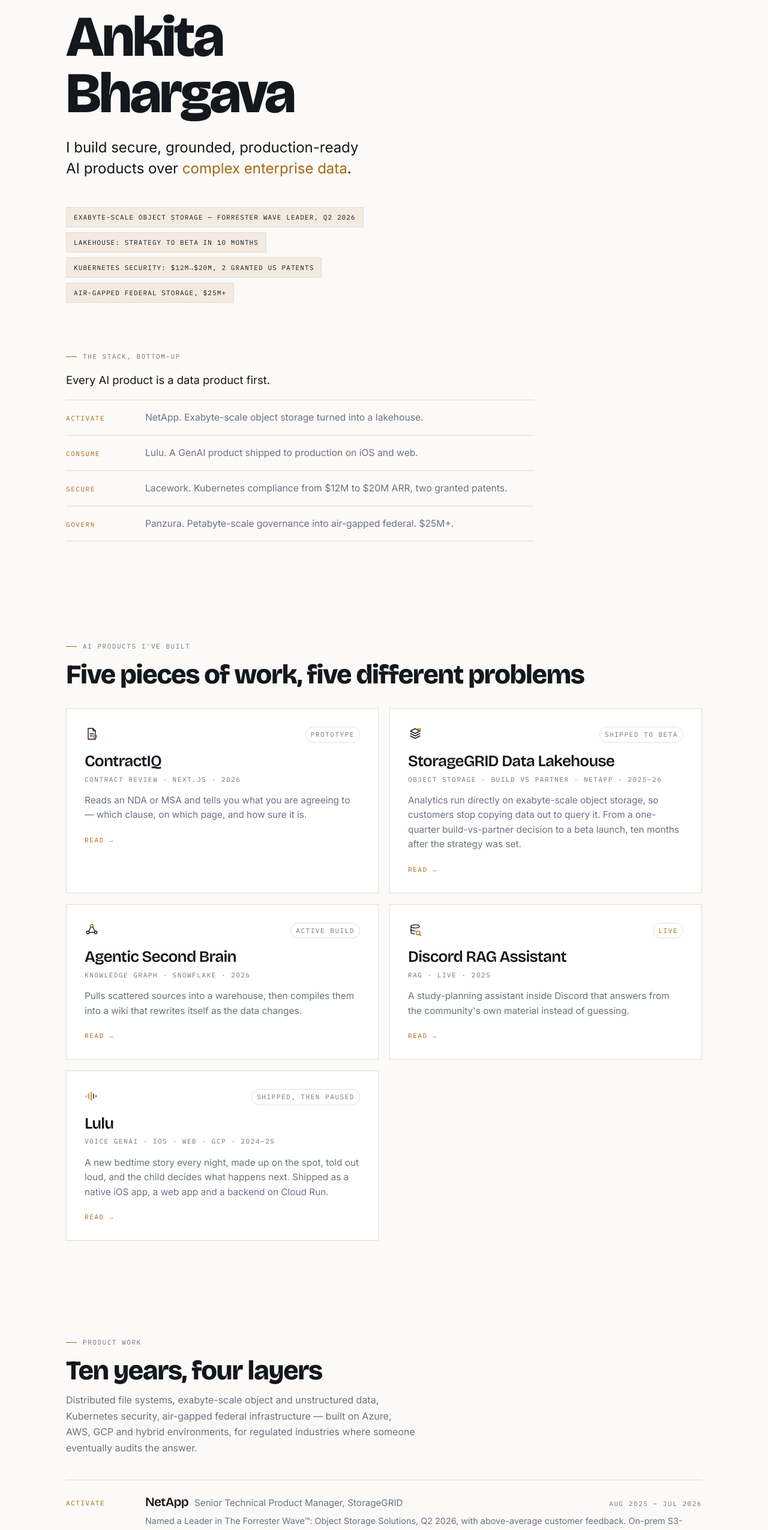
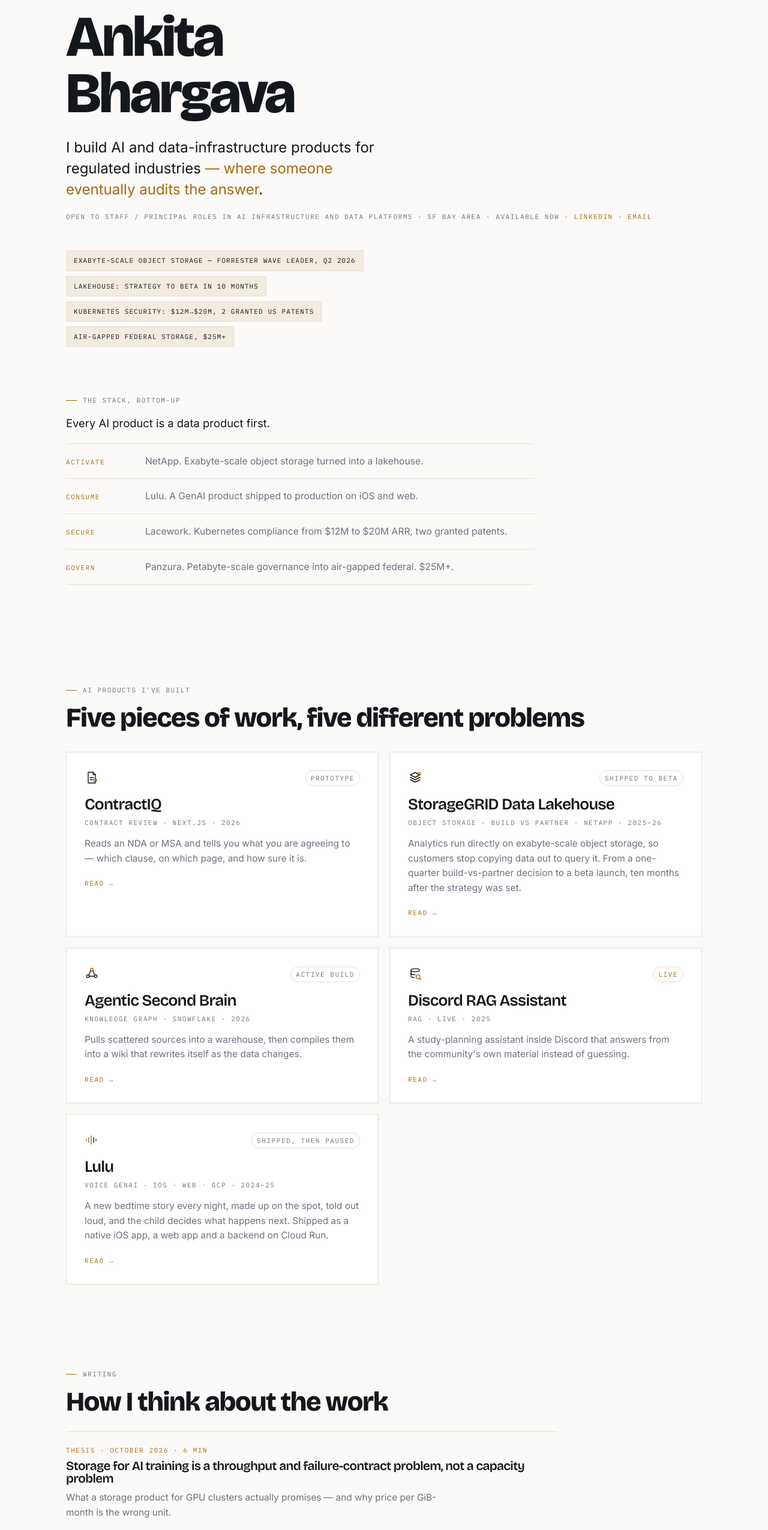
Before and after one commit to Ankita301/portfolio, a React (Vite) app: page / in a window 1280 px wide. Shown: the part 234-2784 px from the top of the page at 60% size. Built offline with nearby package versions, Linux system fonts and the light colour scheme.

Commit message:
Implement Writing section with esHome: hero line, status, Writing section, system diagrams on rolessay links
Added a Writing section to showcase essays with links and details.

```diff
--- a/src/pages/Home.tsx
+++ b/src/pages/Home.tsx
@@ -1,6 +1,7 @@
 import { Link } from 'react-router-dom'
 import { profile, roles } from '../content/profile'
 import { projects } from '../content/projects'
+import { essays } from '../content/writing'
 import Icon from '../components/Icon'
 import { useReveal } from '../components/useReveal'
 
@@ -40,9 +41,15 @@
             color: 'var(--text)',
           }}
         >
-          I build secure, grounded, production-ready AI products over{' '}
-          <span style={{ color: 'var(--accent)' }}>complex enterprise data</span>.
+          I build AI and data-infrastructure products for regulated industries{' '}
+          <span style={{ color: 'var(--accent)' }}>— where someone eventually audits the answer</span>.
         </p>
+
+        <div className="mono" style={{ color: 'var(--muted)', marginTop: 18, lineHeight: 1.8 }}>
+          {profile.status} ·{' '}
+          <a href={profile.linkedin} style={{ color: 'var(--accent)' }}>LinkedIn</a> ·{' '}
+          <a href={`mailto:${profile.email}`} style={{ color: 'var(--accent)' }}>Email</a>
+        </div>
 
         {/* Four facts, before any story. A reader decides here. */}
         <div className="proof-row" style={{ marginTop: 'clamp(30px, 5vw, 46px)' }}>
@@ -152,6 +159,42 @@
   )
 }
 
+function Writing() {
+  return (
+    <section style={{ paddingBlock: 'clamp(40px, 6vw, 70px)' }}>
+      <div className="wrap">
+        <Eyebrow>Writing</Eyebrow>
+        <h2 className="display" style={{ fontSize: 'clamp(1.8rem, 4.5vw, 2.8rem)', margin: '16px 0 26px' }}>
+          How I think about the work
+        </h2>
+        <div style={{ borderTop: '1px solid var(--line)', maxWidth: 820 }}>
+          {essays.map((e, i) => (
+            <Link
+              key={e.slug}
+              to={`/writing/${e.slug}`}
+              className="reveal"
+              style={{
+                display: 'block',
+                padding: '22px 0',
+                borderBottom: '1px solid var(--line)',
+                transitionDelay: `${i * 60}ms`,
+              }}
+            >
+              <div className="mono" style={{ color: 'var(--accent)' }}>
+                {e.kind} · {e.date} · {e.readTime}
+              </div>
+              <div className="display" style={{ fontSize: '1.3rem', fontWeight: 600, marginTop: 8 }}>
+                {e.title}
+              </div>
+              <p style={{ color: 'var(--muted)', margin: '8px 0 0', fontSize: '0.96rem', maxWidth: '64ch' }}>{e.dek}</p>
+            </Link>
+          ))}
+        </div>
+      </div>
+    </section>
+  )
+}
+
 function WorkStack() {
   return (
     <section style={{ paddingBlock: 'clamp(48px, 8vw, 90px)' }}>
@@ -247,6 +290,35 @@
                     </span>
                   </div>
                 )}
+
+                {r.diagram && (
+                  <div style={{ marginTop: 22 }}>
+                    <div className="mono" style={{ color: 'var(--accent)', marginBottom: 10 }}>
+                      The system
+                    </div>
+                    {r.diagram.caption && (
+                      <p style={{ color: 'var(--muted)', fontSize: '0.92rem', marginTop: 0, marginBottom: 14 }}>
+                        {r.diagram.caption}
+                      </p>
+                    )}
+                    <div className="flow">
+                      {r.diagram.lanes.map((lane) => (
+                        <div className="flow-lane" key={lane.label ?? lane.steps[0]}>
+                          {lane.label && <div className="flow-lane-label">{lane.label}</div>}
+                          <div className="flow-steps">
+                            {lane.steps.map((step, si) => (
+                              <div className="flow-pair" key={step}>
+                                {si > 0 && <span className="flow-arrow" aria-hidden>→</span>}
+                                <div className="flow-step">{step}</div>
+                              </div>
+                            ))}
+                          </div>
+                          {lane.note && <p className="flow-note">{lane.note}</p>}
+                        </div>
+                      ))}
+                    </div>
+                  </div>
+                )}
               </div>
             </div>
           ))}
@@ -287,6 +359,8 @@
         </div>
       </section>
 
+      <Writing />
+
       <WorkStack />
     </>
   )
```
